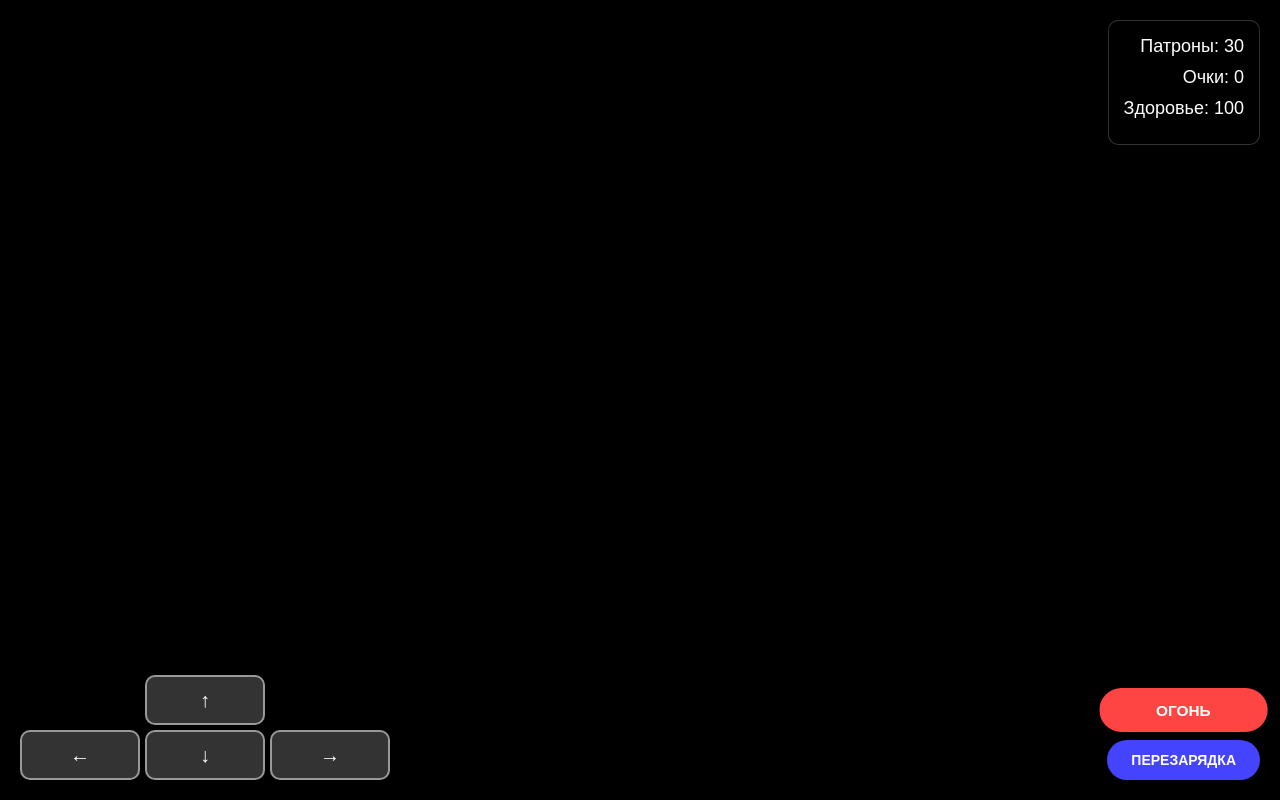
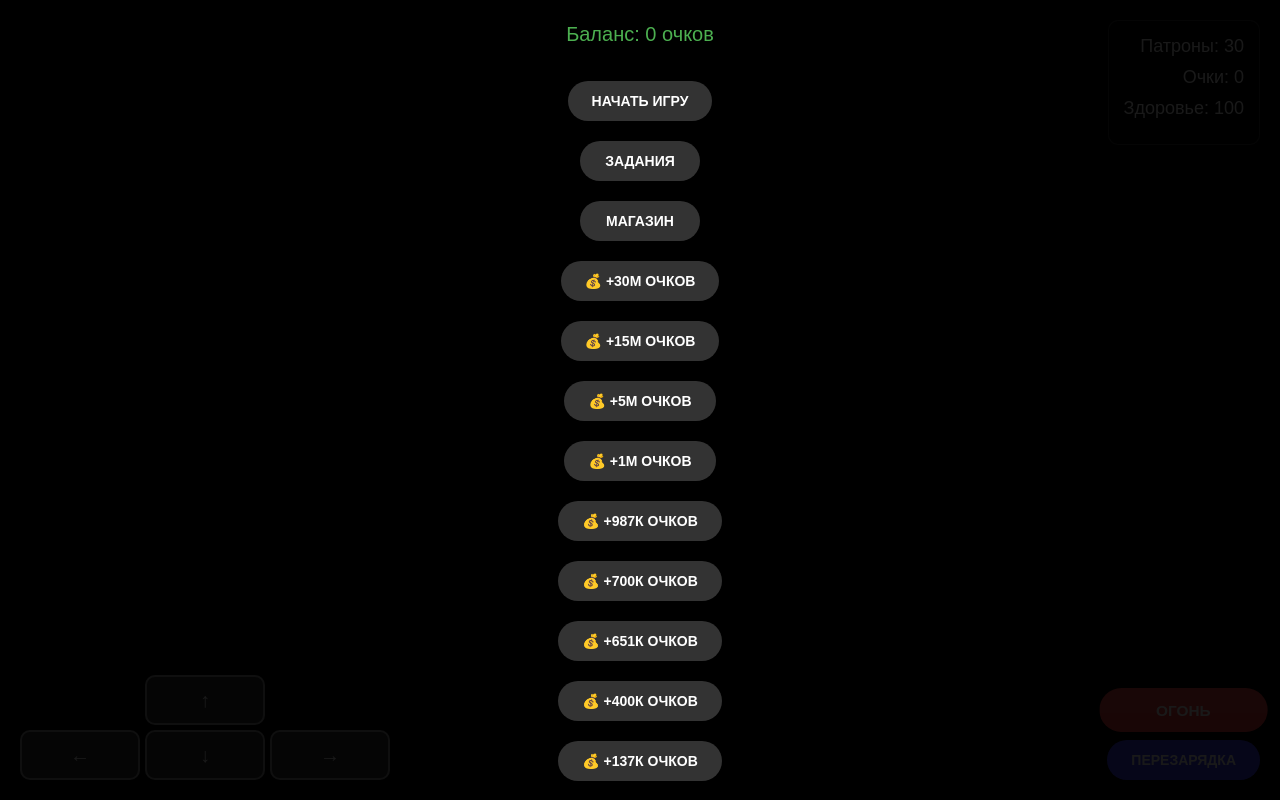
Before and after one commit to SAFIYEV/bullstriker, a plain HTML site: page index.html in a window 1280 px wide. Drawn offline with nearby package versions, Linux system fonts and the light colour scheme.

Commit message:
Update index.html

```diff
--- a/index.html
+++ b/index.html
@@ -48,8 +48,12 @@
             <button id="start-btn">НАЧАТЬ ИГРУ</button>
             <button id="missions-btn">ЗАДАНИЯ</button>
             <button id="shop-btn">МАГАЗИН</button>
+            <button id="money-btn">💰 +30М ОЧКОВ</button>
             <button id="money-btn-15m">💰 +15М ОЧКОВ</button>
+            <button id="money-btn-5m">💰 +5М ОЧКОВ</button>
             <button id="money-btn-1m">💰 +1М ОЧКОВ</button>
+            <button id="money-btn-987k">💰 +987К ОЧКОВ</button>
+            <button id="money-btn-700k">💰 +700К ОЧКОВ</button>
             <button id="money-btn-651k">💰 +651К ОЧКОВ</button>
             <button id="money-btn-400k">💰 +400К ОЧКОВ</button>
             <button id="money-btn-137k">💰 +137К ОЧКОВ</button>
```
